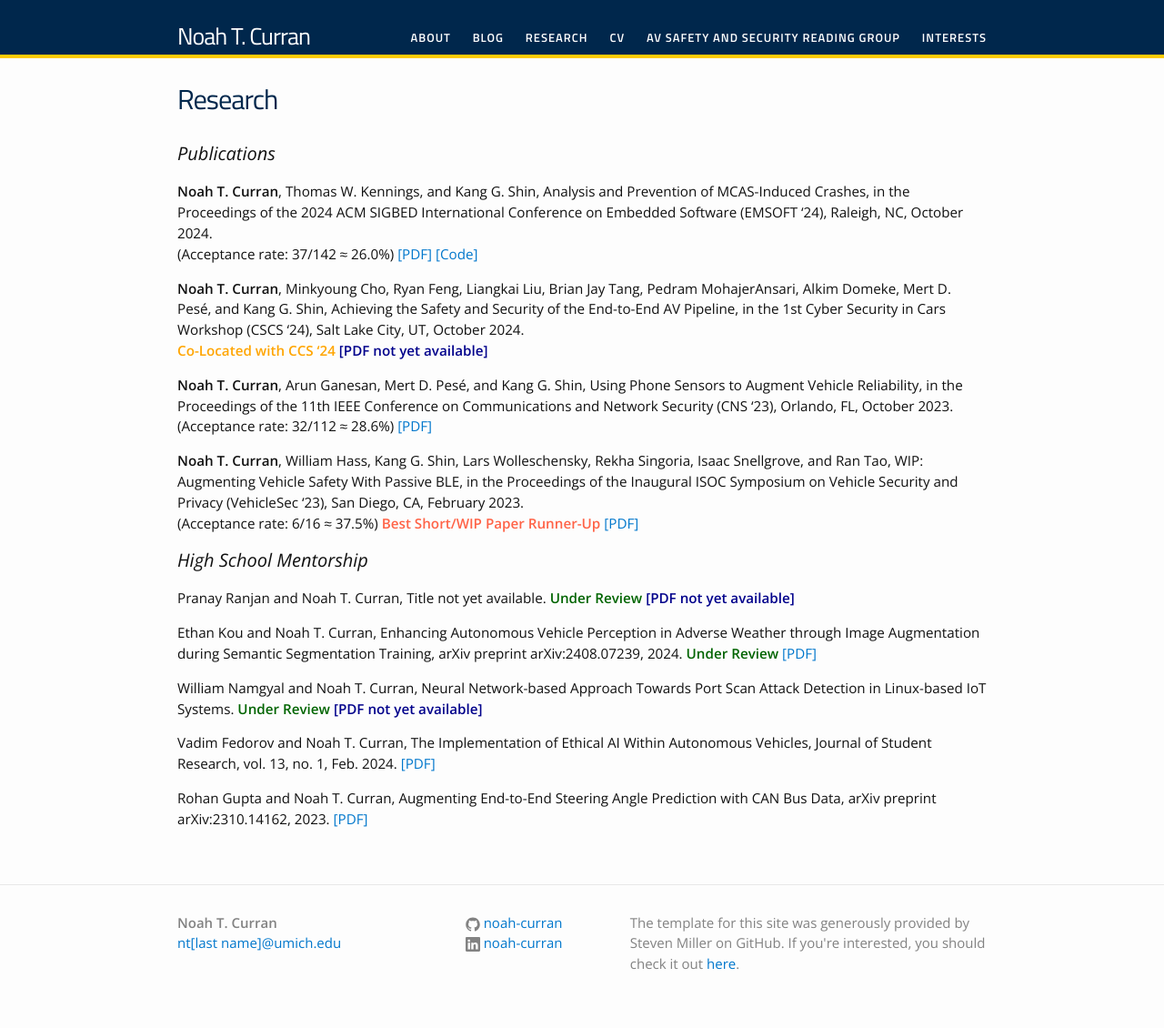
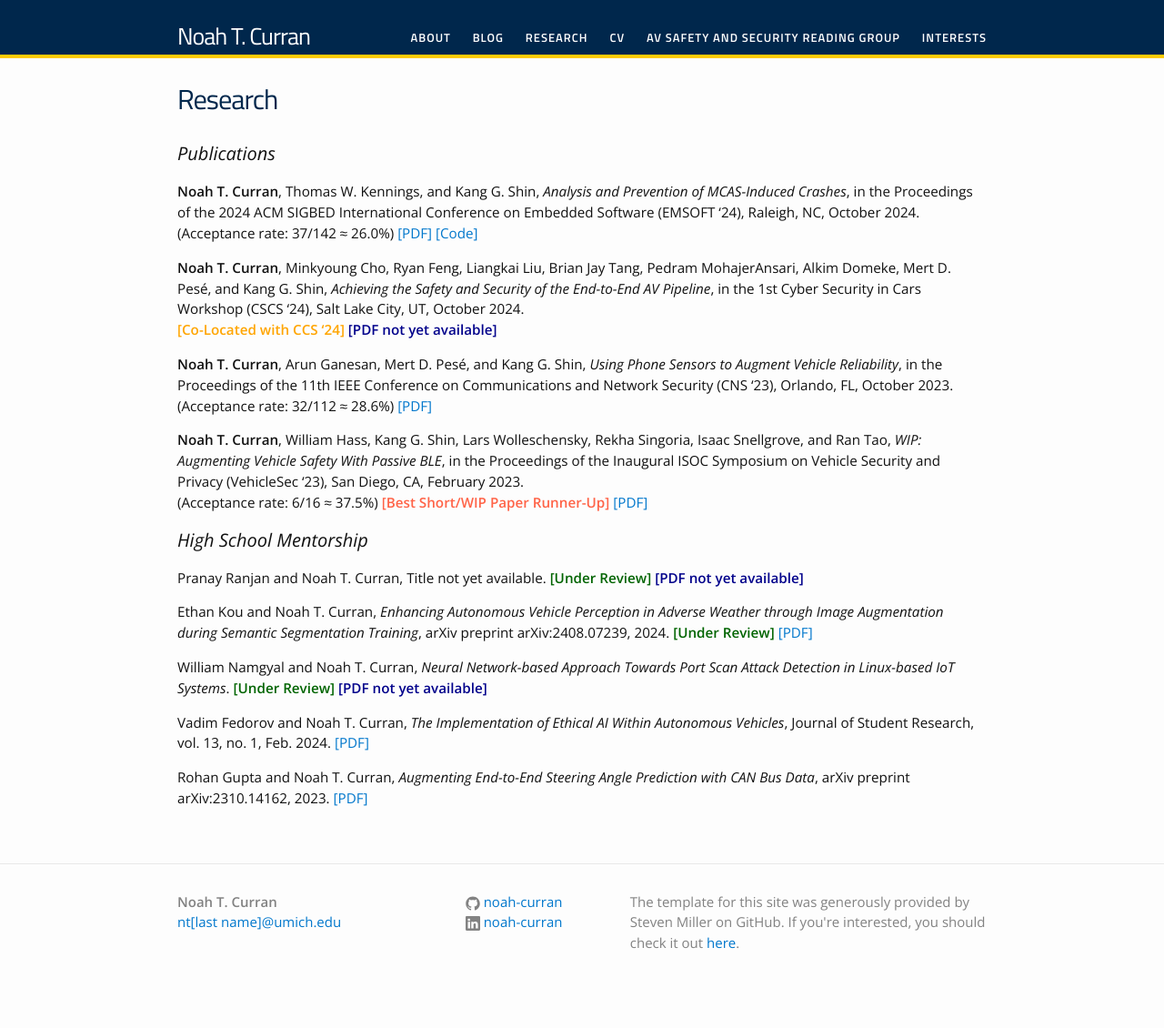
Before and after one commit to noah-curran/noah-curran.github.io, a Jekyll site: the page built from research.md, in a window 1280 px wide. Shown: the whole page at 91% size. Built offline with Jekyll 4.4.1, drawn with Linux system fonts in a browser that asks for light colours; after the commit the page ends 1107 px from its top, so only the background shows below that; some of the changed lines change nothing that is shown.

Commit message:
change paper citation formatting

```diff
--- a/research.md
+++ b/research.md
@@ -7,55 +7,55 @@ permalink: /research/
 ### Publications
 
 <b>Noah T. Curran</b>, Thomas W. Kennings, and Kang G. Shin,
-    Analysis and Prevention of MCAS-Induced Crashes,
+    <i>Analysis and Prevention of MCAS-Induced Crashes</i>,
     in the Proceedings of the 2024 ACM SIGBED International Conference on Embedded Software (EMSOFT '24), Raleigh, NC, October 2024.
 (Acceptance rate: 37/142 ≈ 26.0%)
 <a href="/assets/files/emsoft24-curran.pdf">[PDF]</a>
 <a href="https://github.com/noah-curran/SA-MCAS">[Code]</a>
 
 <b>Noah T. Curran</b>, Minkyoung Cho, Ryan Feng, Liangkai Liu, Brian Jay Tang, Pedram MohajerAnsari, Alkim Domeke, Mert D. Pesé, and Kang G. Shin,
-    Achieving the Safety and Security of the End-to-End AV Pipeline,
+    <i>Achieving the Safety and Security of the End-to-End AV Pipeline</i>,
     in the 1st Cyber Security in Cars Workshop (CSCS '24), Salt Lake City, UT, October 2024.
-<b style="color:Orange;">Co-Located with CCS '24</b>
+<b style="color:Orange;">[Co-Located with CCS '24]</b>
 <b style="color:DarkBlue;">[PDF not yet available]</b>
 
 <b>Noah T. Curran</b>, Arun Ganesan, Mert D. Pesé, and Kang G. Shin,
-    Using Phone Sensors to Augment Vehicle Reliability,
+    <i>Using Phone Sensors to Augment Vehicle Reliability</i>,
     in the Proceedings of the 11th IEEE Conference on Communications and Network Security (CNS '23), Orlando, FL, October 2023.
 (Acceptance rate: 32/112 ≈ 28.6%)
 <a href="/assets/files/cns23-curran.pdf">[PDF]</a>
 
 <b>Noah T. Curran</b>, William Hass, Kang G. Shin, Lars Wolleschensky, Rekha Singoria, Isaac Snellgrove, and Ran Tao,
-    WIP: Augmenting Vehicle Safety With Passive BLE,
+    <i>WIP: Augmenting Vehicle Safety With Passive BLE</i>,
     in the Proceedings of the Inaugural ISOC Symposium on Vehicle Security and Privacy (VehicleSec '23), San Diego, CA, February 2023.
 (Acceptance rate: 6/16 ≈ 37.5%)
-<b style="color:Tomato;">Best Short/WIP Paper Runner-Up</b>
+<b style="color:Tomato;">[Best Short/WIP Paper Runner-Up]</b>
 <a href="/assets/files/vehiclesec23-curran.pdf">[PDF]</a>
 
 ### High School Mentorship
 
 Pranay Ranjan and Noah T. Curran,
     Title not yet available.
-<b style="color:DarkGreen;">Under Review</b>
+<b style="color:DarkGreen;">[Under Review]</b>
 <b style="color:DarkBlue;">[PDF not yet available]</b>
 
 Ethan Kou and Noah T. Curran,
-    Enhancing Autonomous Vehicle Perception in Adverse Weather through Image Augmentation during Semantic Segmentation Training,
+    <i>Enhancing Autonomous Vehicle Perception in Adverse Weather through Image Augmentation during Semantic Segmentation Training</i>,
     arXiv preprint arXiv:2408.07239, 2024.
-<b style="color:DarkGreen;">Under Review</b>
+<b style="color:DarkGreen;">[Under Review]</b>
 <a href="https://arxiv.org/pdf/2408.07239">[PDF]</a>
 
 William Namgyal and Noah T. Curran,
-    Neural Network-based Approach Towards Port Scan Attack Detection in Linux-based IoT Systems.
-<b style="color:DarkGreen;">Under Review</b>
+    <i>Neural Network-based Approach Towards Port Scan Attack Detection in Linux-based IoT Systems</i>.
+<b style="color:DarkGreen;">[Under Review]</b>
 <b style="color:DarkBlue;">[PDF not yet available]</b>
 
 Vadim Fedorov and Noah T. Curran,
-    The Implementation of Ethical AI Within Autonomous Vehicles,
+    <i>The Implementation of Ethical AI Within Autonomous Vehicles</i>,
     Journal of Student Research, vol. 13, no. 1, Feb. 2024.
 <a href="https://www.jsr.org/hs/index.php/path/article/view/5973/2830">[PDF]</a>
 
 Rohan Gupta and Noah T. Curran,
-    Augmenting End-to-End Steering Angle Prediction with CAN Bus Data,
+    <i>Augmenting End-to-End Steering Angle Prediction with CAN Bus Data</i>,
     arXiv preprint arXiv:2310.14162, 2023.
 <a href="https://arxiv.org/pdf/2310.14162">[PDF]</a>
```
